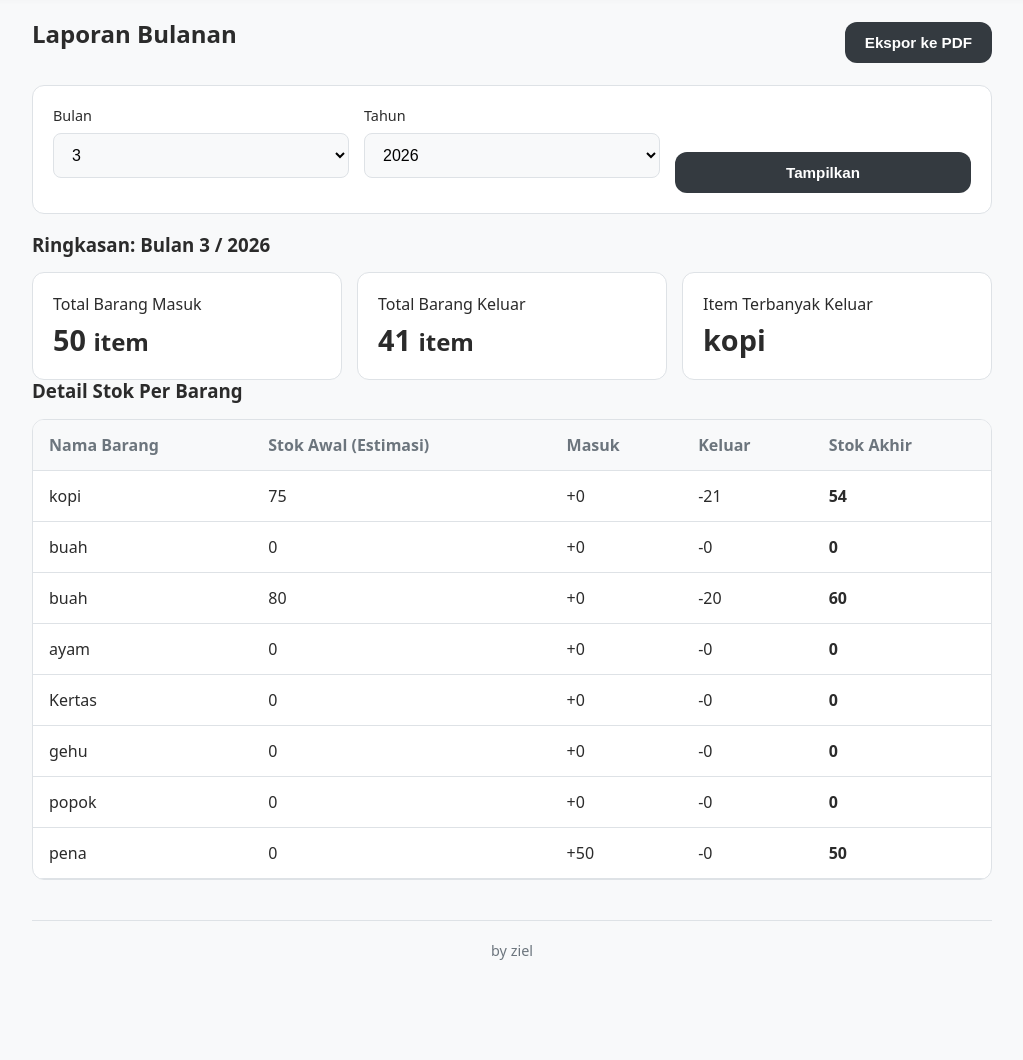
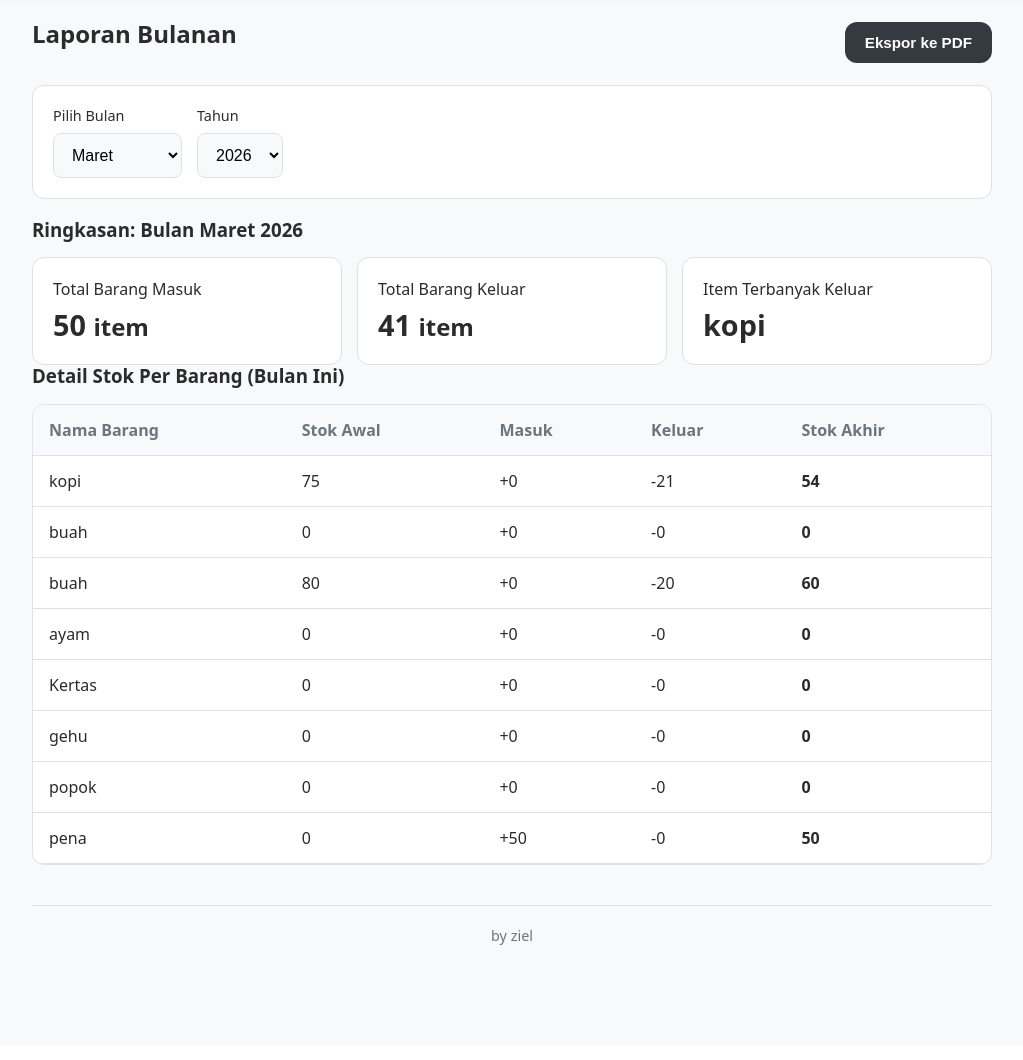
Before and after one commit to Ziel-Zone/SCM, a Flask app: page /laporan in a window 1280 px wide. Shown: the part 66-1126 px from the top of the page, without its empty margins (128-1151 px from the left). After the commit the page ends 1011 px from the top, so only its background shows below. Run offline with Flask 3, Linux system fonts and the light colour scheme.

Commit message:
bug tombol navigasi

```diff
--- a/templates/laporan.html
+++ b/templates/laporan.html
@@ -7,36 +7,48 @@
 
 <div class="page-header">
     <h2>Laporan Bulanan</h2>
-    <button class="btn btn-primary" id="btnExportReport" onclick="window.print()">
+    <button class="btn btn-primary no-print" id="btnExportReport" onclick="window.print()">
         Ekspor ke PDF
     </button>
 </div>
 
-<section class="filter-section no-print">
-    <form class="report-filter-form" method="GET" action="{{ url_for('laporan') }}">
-        <div class="form-group">
-            <label for="filterBulan">Bulan</label>
-            <select id="filterBulan" name="bulan">
-                {% for i in range(1, 13) %}
-                <option value="{{ i }}" {% if i==bulan %}selected{% endif %}>
-                    {{ i }} </option>
-                {% endfor %}
+<section class="filter-section no-print" style="margin-bottom: 20px;">
+    <form class="report-filter-form" method="GET" action="{{ url_for('laporan') }}"
+        style="display: flex; gap: 15px; align-items: flex-end;">
+        <div class="form-group" style="margin-bottom: 0;">
+            <label for="filterBulan">Pilih Bulan</label>
+            <select id="filterBulan" name="bulan" onchange="this.form.submit()">
+                <option value="1" {% if bulan==1 %}selected{% endif %}>Januari</option>
+                <option value="2" {% if bulan==2 %}selected{% endif %}>Februari</option>
+                <option value="3" {% if bulan==3 %}selected{% endif %}>Maret</option>
+                <option value="4" {% if bulan==4 %}selected{% endif %}>April</option>
+                <option value="5" {% if bulan==5 %}selected{% endif %}>Mei</option>
+                <option value="6" {% if bulan==6 %}selected{% endif %}>Juni</option>
+                <option value="7" {% if bulan==7 %}selected{% endif %}>Juli</option>
+                <option value="8" {% if bulan==8 %}selected{% endif %}>Agustus</option>
+                <option value="9" {% if bulan==9 %}selected{% endif %}>September</option>
+                <option value="10" {% if bulan==10 %}selected{% endif %}>Oktober</option>
+                <option value="11" {% if bulan==11 %}selected{% endif %}>November</option>
+                <option value="12" {% if bulan==12 %}selected{% endif %}>Desember</option>
             </select>
         </div>
-        <div class="form-group">
+
+        <div class="form-group" style="margin-bottom: 0;">
             <label for="filterTahun">Tahun</label>
-            <select id="filterTahun" name="tahun">
-                {% for t in daftar_tahun %}
-                <option value="{{ t }}" {% if tahun==t %}selected{% endif %}>{{ t }}</option>
-                {% endfor %}
+            <select id="filterTahun" name="tahun" onchange="this.form.submit()">
+                <option value="2025" {% if tahun==2025 %}selected{% endif %}>2025</option>
+                <option value="2026" {% if tahun==2026 %}selected{% endif %}>2026</option>
+                <option value="2027" {% if tahun==2027 %}selected{% endif %}>2027</option>
             </select>
         </div>
-        <button type="submit" class="btn btn-primary">Tampilkan</button>
     </form>
 </section>
 
 <section class="summary-section">
-    <h3>Ringkasan: Bulan {{ bulan }} / {{ tahun }}</h3>
+    {% set nama_bulan = ['', 'Januari', 'Februari', 'Maret', 'April', 'Mei', 'Juni', 'Juli', 'Agustus', 'September',
+    'Oktober', 'November', 'Desember'] %}
+    <h3>Ringkasan: Bulan {{ nama_bulan[bulan] }} {{ tahun }}</h3>
+
     <div class="summary-grid">
         <div class="summary-card">
             <span>Total Barang Masuk</span>
@@ -53,14 +65,14 @@
     </div>
 </section>
 
-<section class="report-details">
-    <h3>Detail Stok Per Barang</h3>
+<section class="report-details" style="margin-bottom: 40px;">
+    <h3>Detail Stok Per Barang (Bulan Ini)</h3>
     <div class="table-responsive-container">
         <table class="report-table">
             <thead>
                 <tr>
                     <th>Nama Barang</th>
-                    <th>Stok Awal (Estimasi)</th>
+                    <th>Stok Awal</th>
                     <th>Masuk</th>
                     <th>Keluar</th>
                     <th>Stok Akhir</th>
@@ -75,10 +87,59 @@
                     <td><span class="text-keluar">-{{ item.keluar }}</span></td>
                     <td><strong>{{ item.stok_akhir }}</strong></td>
                 </tr>
+                {% else %}
+                <tr>
+                    <td colspan="5" style="text-align: center; color: #888;">Belum ada data di bulan ini</td>
+                </tr>
                 {% endfor %}
             </tbody>
         </table>
     </div>
 </section>
 
+{% if transaksi_detail %}
+<section class="report-details">
+    <h3>Riwayat Transaksi Harian</h3>
+    <div class="table-responsive-container">
+        <table class="report-table">
+            <thead>
+                <tr>
+                    <th>Tanggal & Waktu</th>
+                    <th>Barang</th>
+                    <th>Tipe</th>
+                    <th>Jumlah</th>
+                    <th>Keterangan</th>
+                </tr>
+            </thead>
+            <tbody>
+                {% for t in transaksi_detail %}
+                <tr>
+                    <td>{{ t.tanggal.strftime('%d %b %Y, %H:%M') }}</td>
+                    <td>{{ t.barang.nama_barang }}</td>
+                    <td>
+                        {% if t.tipe == 'masuk' %}
+                        <span class="text-masuk">Masuk</span>
+                        {% else %}
+                        <span class="text-keluar">Keluar</span>
+                        {% endif %}
+                    </td>
+                    <td><strong>{{ t.jumlah }}</strong></td>
+                    <td>{{ t.keterangan }}</td>
+                </tr>
+                {% endfor %}
+            </tbody>
+        </table>
+    </div>
+</section>
+{% endif %}
+
 {% endblock %}
+
+{% block mobile_actions %}
+<div class="mobile-action-bar no-print">
+    <button class="btn btn-primary-mobile" style="width: 100%; font-size: 1rem; font-weight: bold;"
+        onclick="window.print()">
+        🖨️ Cetak ke PDF
+    </button>
+</div>
+{% endblock %}
```
Also changed, not shown: app.db.
